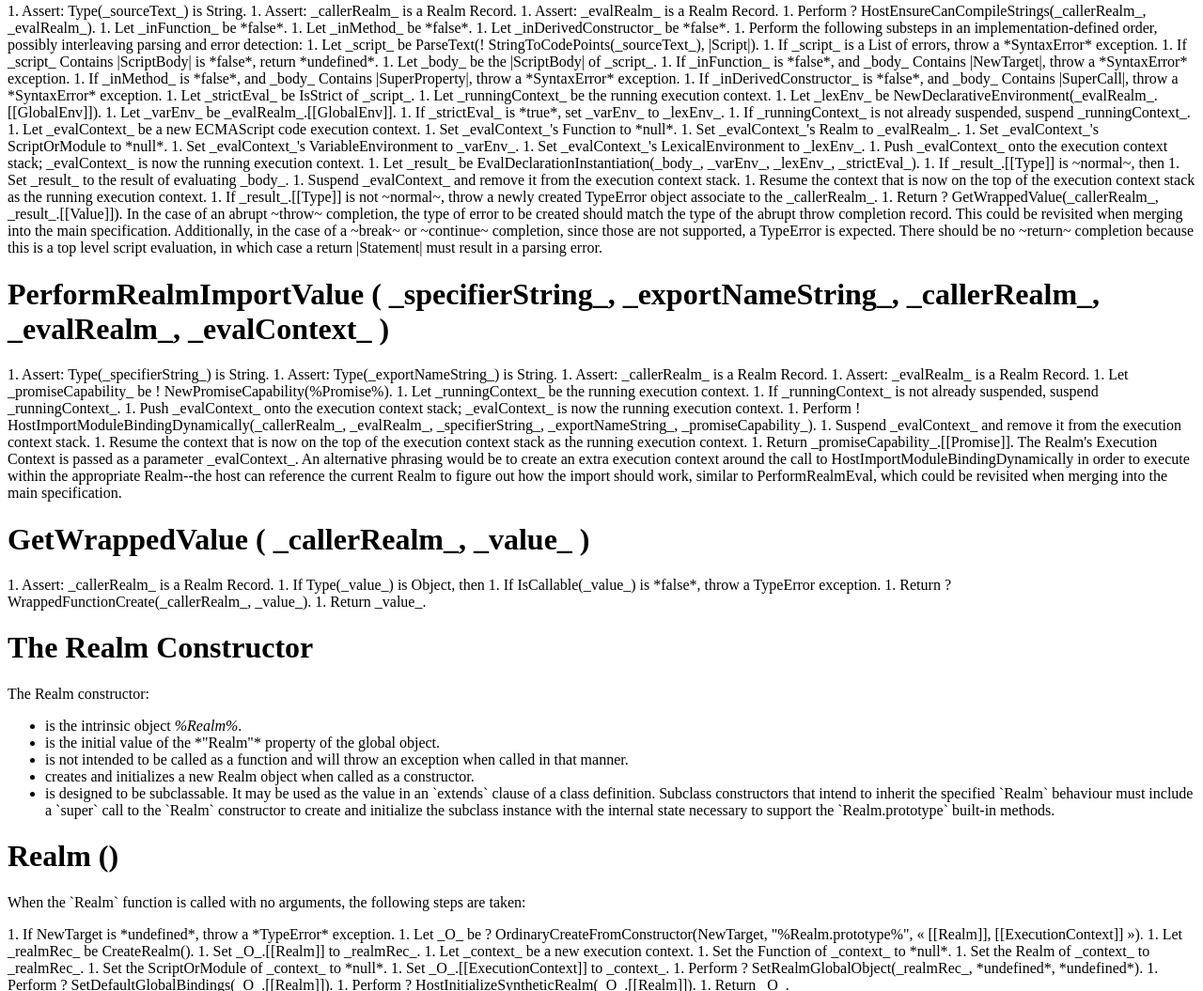
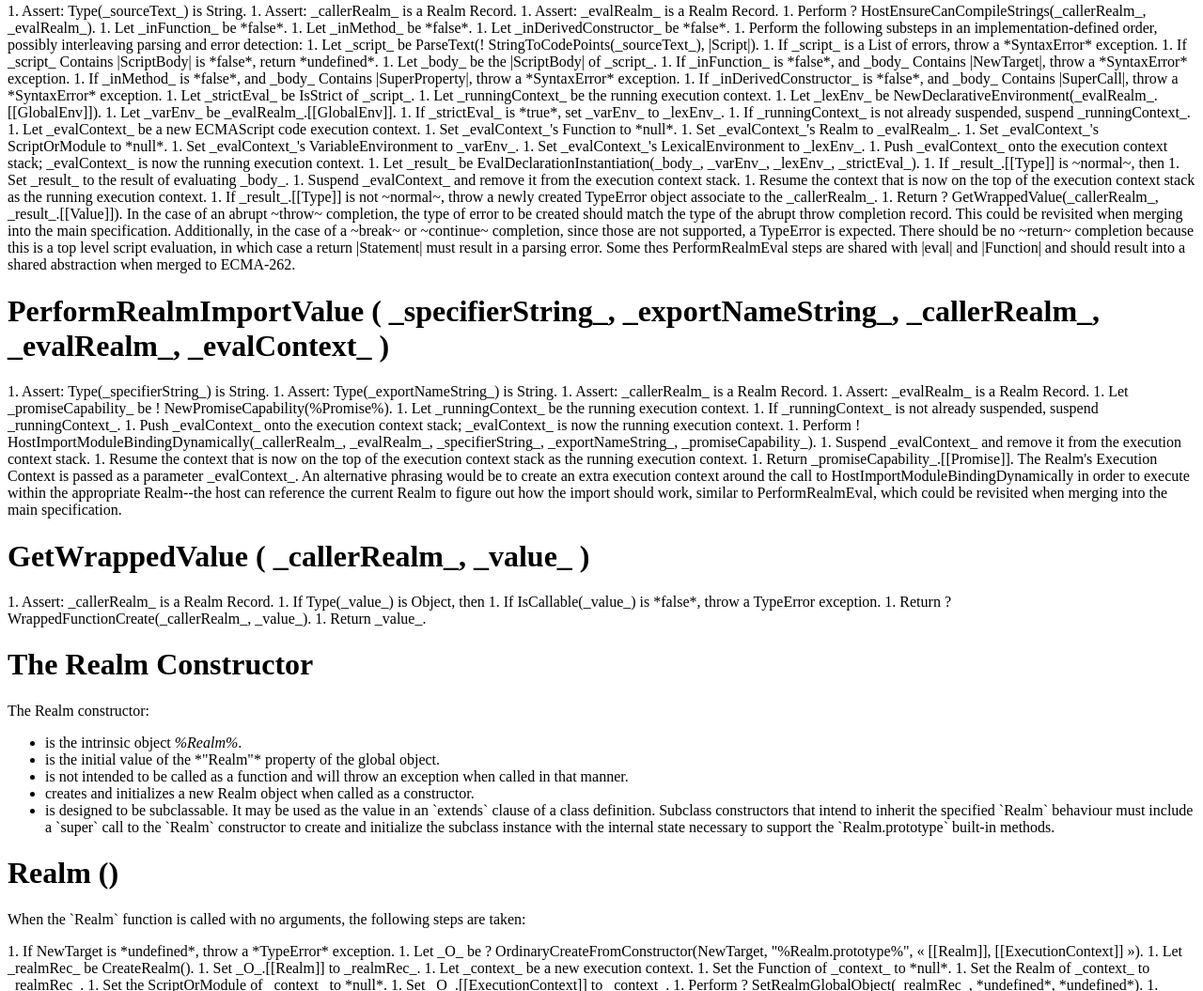
Before and after one commit to tc39/proposal-shadowrealm, a website: page spec.html in a window 1280 px wide. Shown: the part 1134-2189 px from the top of the page at 94% size. Drawn offline with nearby package versions, Linux system fonts and the light colour scheme.

Commit message:
Editorial note about performEval abstraction

```diff
--- a/spec.html
+++ b/spec.html
@@ -171,6 +171,9 @@ location: https://tc39.es/proposal-realms/
 			</emu-alg>
 			<emu-note type=editor>
 				In the case of an abrupt ~throw~ completion, the type of error to be created should match the type of the abrupt throw completion record. This could be revisited when merging into the main specification. Additionally, in the case of a ~break~ or ~continue~ completion, since those are not supported, a TypeError is expected. There should be no ~return~ completion because this is a top level script evaluation, in which case a return |Statement| must result in a parsing error.
+			</emu-note>
+			<emu-note type=editor>
+				Some thes PerformRealmEval steps are shared with |eval| and |Function| and should result into a shared abstraction when merged to ECMA-262.
 			</emu-note>
 		</emu-clause>
 
```
